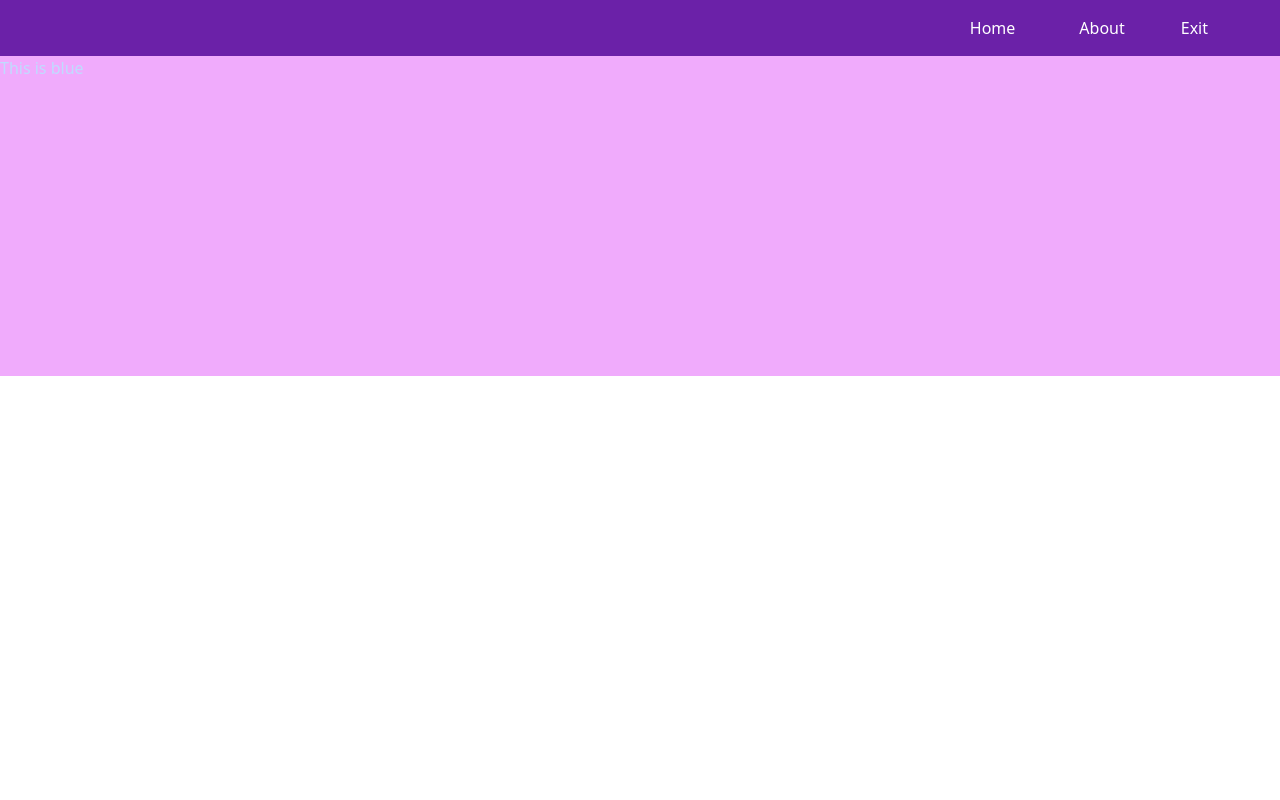
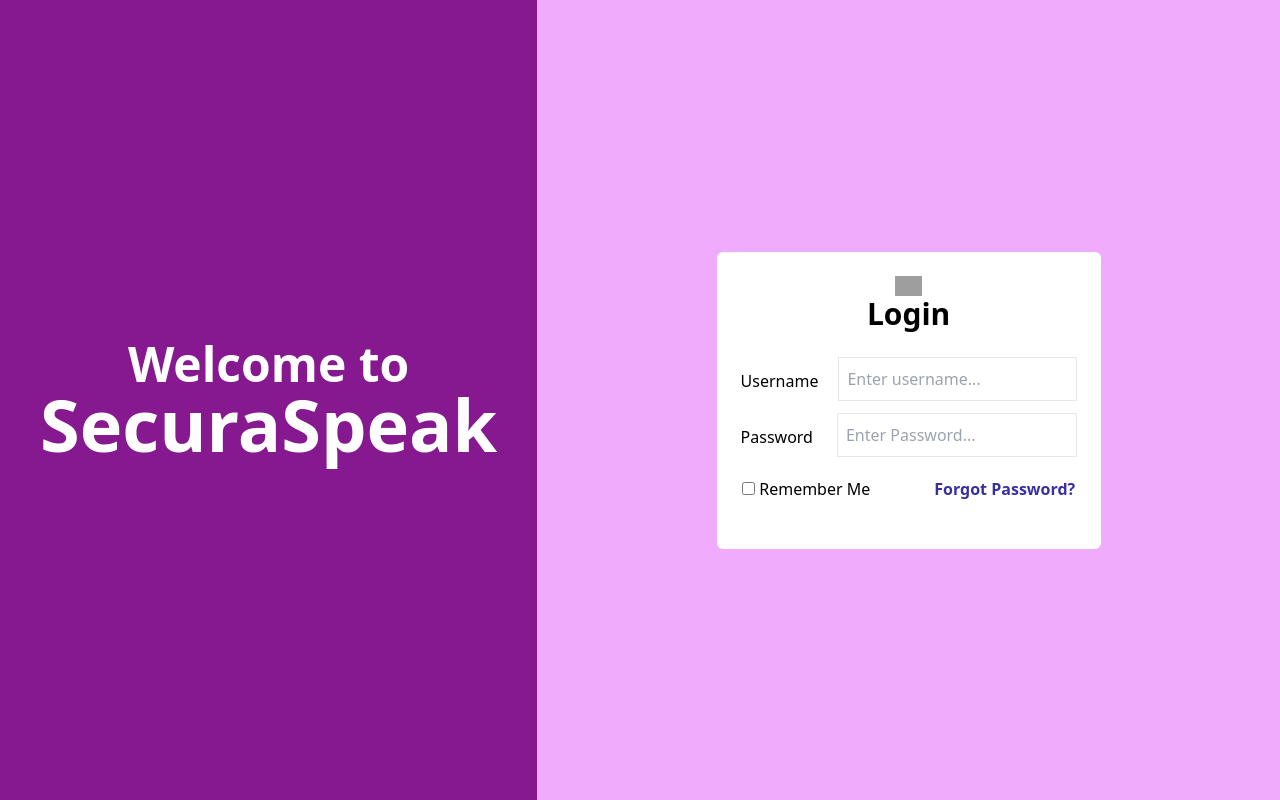
Before and after one commit to SURG30N6997/TailwindProject, a website built with Vite: page index.html in a window 1280 px wide. Built offline with nearby package versions, Linux system fonts and the light colour scheme; grey boxes are pictures that could not be loaded.

Commit message:
Update index.html

```diff
--- a/index.html
+++ b/index.html
@@ -9,15 +9,50 @@
 
 </head>
 <body>
-    <nav class="px-4 py-4 bg-purple-800 text-white ">
+    <!-- <nav class="px-4 py-4 bg-purple-800 text-white ">
         <ul class="flex justify-end space-x-10 mr-12">
             <li class="mx-2 cursor-pointer hover:text-gray-400 px-2">Home</li>
             <li class="mx-2 cursor-pointer hover:text-gray-400 px-2">About</li>
             <li class="mx-2 cursor-pointer hover:text-gray-400 px-2">Exit</li>
         </ul>
-    </nav>
-    <div class="h-80 bg-fuchsia-300">
-        <h1 class="text-blue-200">This is blue</h1>
+    </nav> -->
+    <div class="h-screen flex">
+        <div id="left" class= "flex flex-col justify-center items-center align-middle  bg-fuchsia-800">
+            <p class="text-white text-5xl font-bold px-10">Welcome to</p>
+            <p class="text-white text-7xl font-bold px-10">SecuraSpeak</p>
+        </div>
+        <div id="right" class="flex flex-1 justify-center items-center order-1  bg-fuchsia-300">
+            <div class="p-6 w-96 bg-white rounded-md ">
+                <div class="header flex flex-col items-center">
+                    <img src="https://cdn-icons-png.flaticon.com/512/6681/6681204.png" alt="Login png" class="h-5">
+                    <h2 class="text-black text-center text-3xl font-semibold">
+                    Login
+                    </h2>
+                    <hr class="mt-3">
+                </div>
+                <div class="mt-3 username flex text-left">
+                    <label for="username" class="block text-base mt-3 mb-2 mr-5">Username</label>
+                    <input type="text" id="username" class="border w-full text-base px-2 py-1 focus:outline-none focus:ring-0 focus:border-gray-600" placeholder="Enter username...">
+                </div>
+                <div class="mt-3 username flex text-left" >
+                    <label for="password" class="block text-base mb-2 mr-6 mt-3">Password</label>
+                    <input type="password" id="password" class="border w-full text-base px-2 py-1 focus:outline-none focus:ring-0 focus:border-gray-600" placeholder="Enter Password..." />
+                </div>
+                <div class="mt-5 flex justify-center">
+                    <div class="mr-8">
+                        <input type="checkbox">
+                        <label for="Remember">Remember Me</label>
+                    </div>
+                    <div class="ml-8">
+                        <a href="#" class="text-indigo-800 font-semibold">Forgot Password?</a>
+                    </div>
+                </div>
+                <div>
+                    <button type="submit"> </button>
+                </div>
+            </div>
+        </div>
     </div>
+
 </body>
 </html>
```
